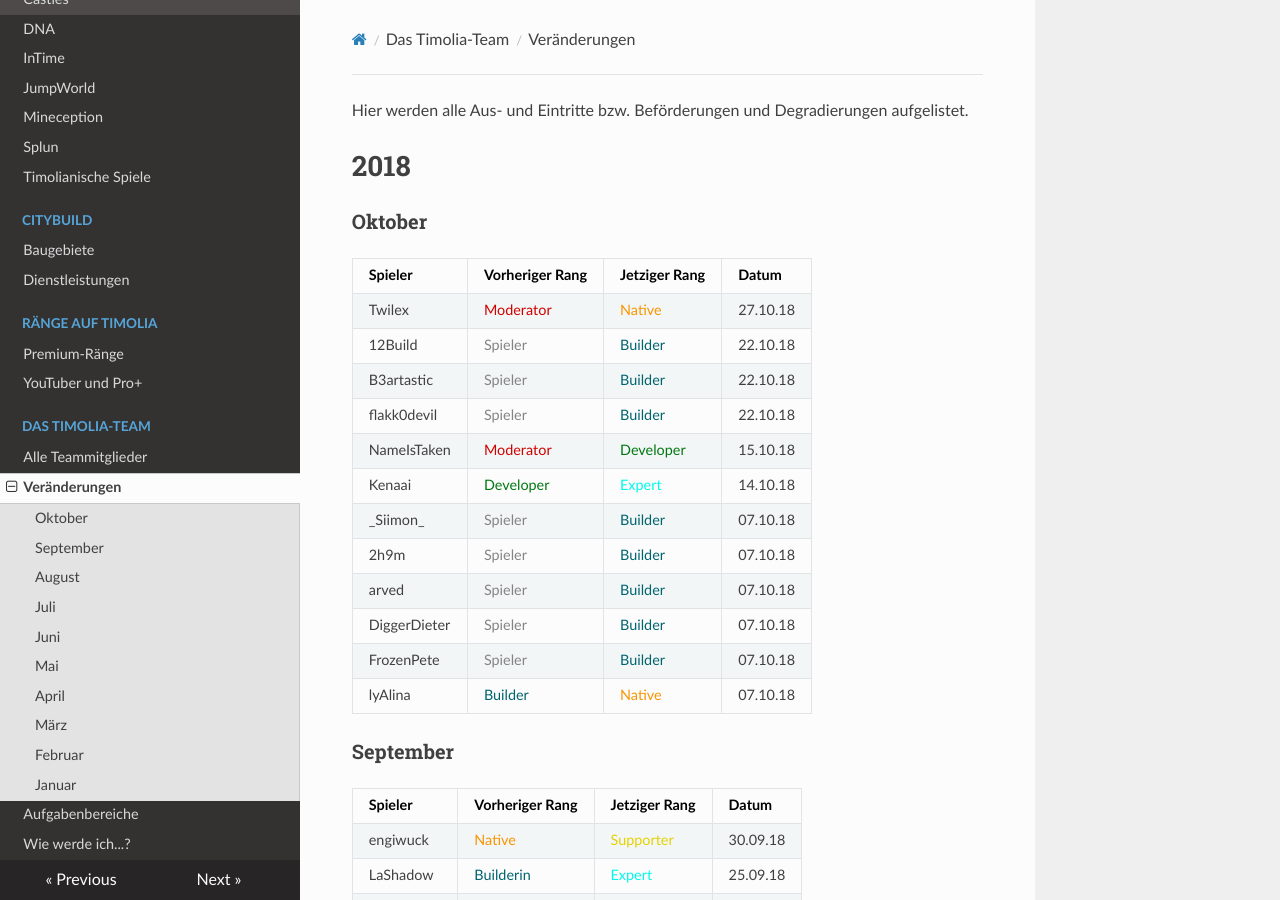
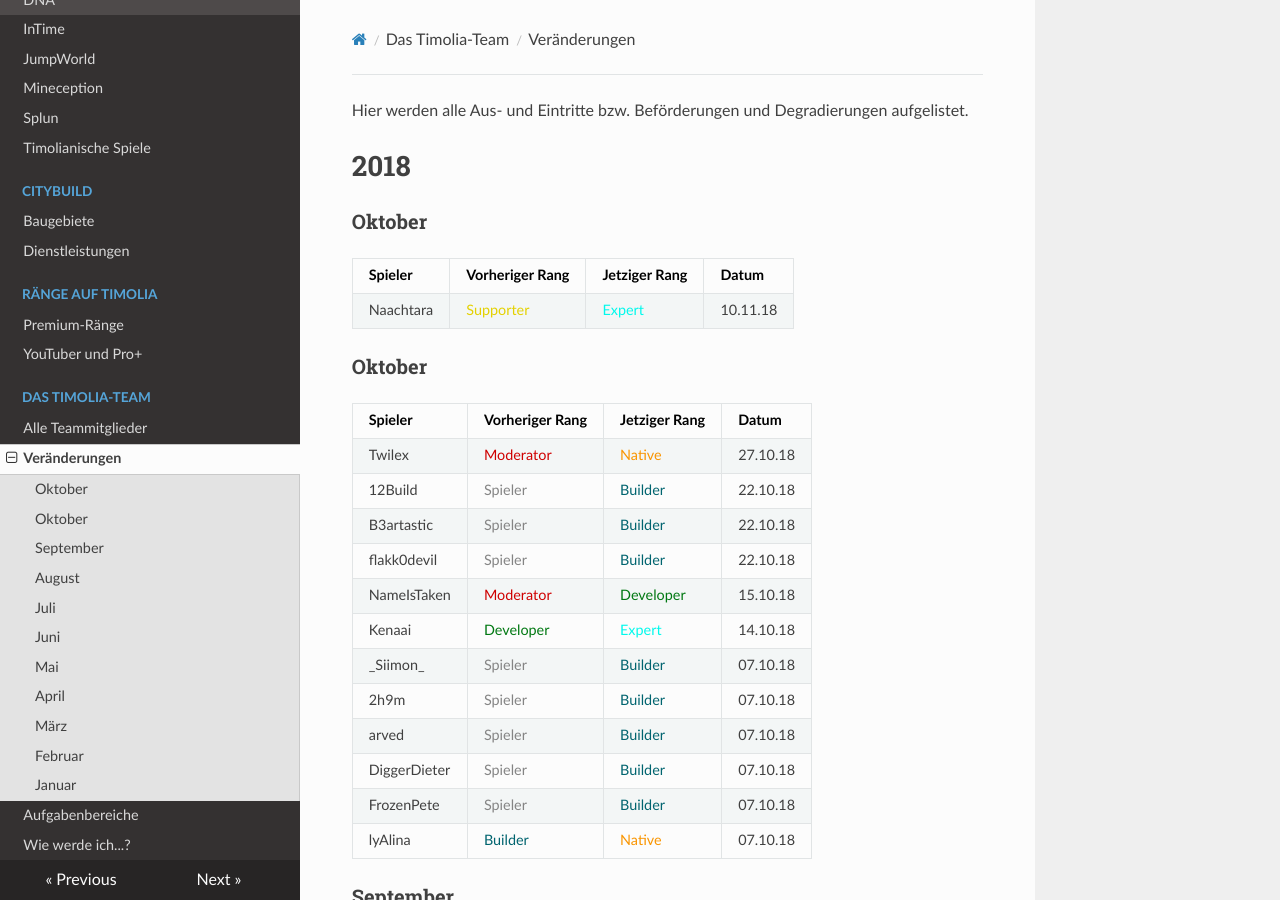
Before and after one commit to TimoliaDE/HowTo, an MkDocs documentation site: the page built from docs/team/changes.md, in a window 1280 px wide and 900 px high. Built offline with MkDocs 1.6.1, drawn with Linux system fonts in a browser that asks for light colours; nearby versions of some CDN libraries; old or Windows-style settings are respelled for this version of MkDocs.

Commit message:
Update changes.md

```diff
--- a/docs/team/changes.md
+++ b/docs/team/changes.md
@@ -1,6 +1,11 @@
 Hier werden alle Aus- und Eintritte bzw. Beförderungen und Degradierungen aufgelistet.
 
 # 2018
+
+###  <strong>Oktober</strong>
+| Spieler | Vorheriger Rang | Jetziger Rang | Datum |
+| ------ | ------ | ------ | ------ |
+|Naachtara | <span style="color:#E4D100">Supporter</span> | <span style="color:#00F9EC">Expert</span> | 10.11.18 |
 
 ###  <strong>Oktober</strong>
 | Spieler | Vorheriger Rang | Jetziger Rang | Datum |
@@ -340,7 +345,7 @@ Hier werden alle Aus- und Eintritte bzw. Beförderungen und Degradierungen aufge
 |Thoasty | <span style="color:#E4D100">Supporter Games</span> | <span style="color:#F99500">Pro</span> | 11.08.16 |
 |BuffmonsterOne | <span style="color:#848484">Spieler</span> | <span style="color:#E4D100">Supporter Games</span> | 05.08.16 |
 |TimLiebtSt3gi | <span style="color:#00F9EC">Expert</span> | <span style="color:#E4D100">Supporter Games</span> | 05.08.16 |
-|\_Rudi_ | <span style="color:#F99500">Pro</span> | <span style="color:#E4D100">Supporter Games</span> | 05.08.16 |
+|Naachtara | <span style="color:#F99500">Pro</span> | <span style="color:#E4D100">Supporter Games</span> | 05.08.16 |
 |LeePvP | <span style="color:#E4D100">Supporter Games</span> | <span style="color:#F99500">Pro</span> | 05.08.16 |
 |Luzii | <span style="color:#E4D100">Supporter Games</span> | <span style="color:#F99500">Pro</span> | 05.08.16 |
 
```
